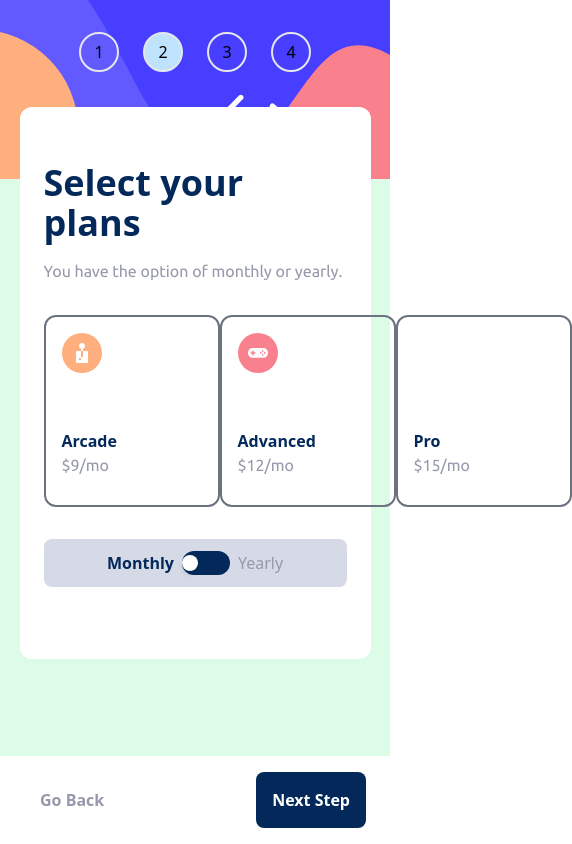
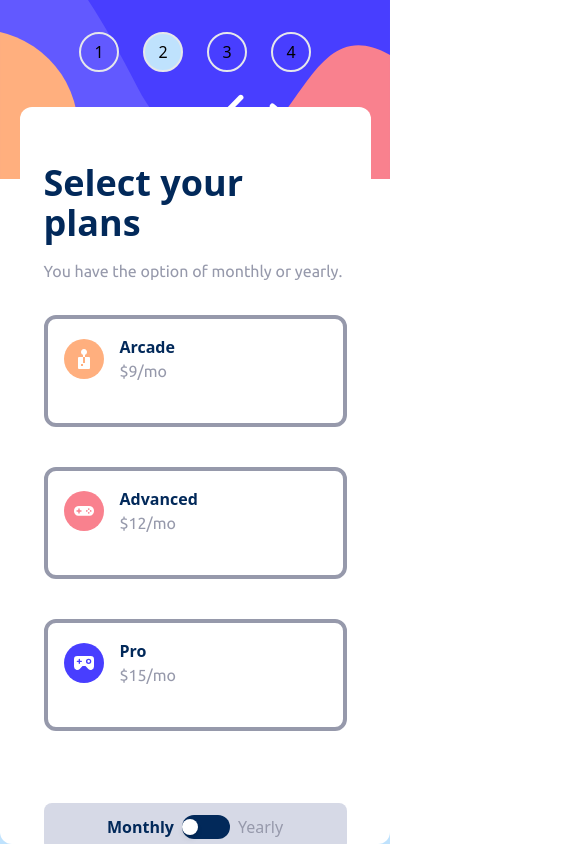
Before and after one commit to Yusuff4u2c/multi-step-form, a React (Vite) app: page / in a window 390 px wide. Both pictures are taken after a click on the button "Next Step". Shown: the top 844 px of the page, 572 px wide, since content can reach past the window. Built offline with nearby package versions, Linux system fonts and the light colour scheme.

Commit message:
step two responsiveness

```diff
--- a/src/App.jsx
+++ b/src/App.jsx
@@ -24,7 +24,7 @@ function App() {
 
   return (
     <div className="bg-[#bfe2fd] flex justify-center items-center h-screen">
-      <div className="flex flex-col lg:flex-row items-center lg:items-start bg-green-100 gap-10 w-full lg:w-[85%] xl:w-[65%] max-w-5xl rounded-xl h-screen lg:h-fit lg:min-h-[650px] py-0 lg:py-4 lg:px-4">
+      <div className="flex flex-col lg:flex-row items-center lg:items-start bg-white gap-10 w-full lg:w-[85%] xl:w-[65%] max-w-5xl rounded-xl h-screen lg:h-fit lg:min-h-[650px] py-0 lg:py-4 lg:px-4">
         <div className="h-[30%] lg:h-full w-full  lg:w-2/6 relative">
           {/* background image container */}
           <div className="w-full h-full lg:rounded-xl overflow-hidden">
@@ -81,7 +81,7 @@ function App() {
               Go Back
             </button>
             <button
-              className={`mt-10 p-4 rounded-lg text-white font-bold bg-[#02295a] `}
+              className={`mt-10 p-4 rounded-lg text-white sm-float-right font-bold bg-[#02295a] `}
               type="submit"
               onClick={handleNext}
             >
--- a/src/components/card.jsx
+++ b/src/components/card.jsx
@@ -3,9 +3,9 @@ import React from "react";
 const Card = ({ plan, price, src }) => {
   return (
     <div>
-      <div className="card border-2 h-48 w-44 rounded-xl border-gray-500">
-        <div className="p-4">
-          <img className="w-10 h-10 mb-14" src={src} alt="" />
+      <div className="card border-4  border-[#9699ab] mb-10 h-28 lg:h-48 w-full lg:w-44 rounded-xl">
+        <div className="p-4 flex items-center gap-4">
+          <img className="w-10 h-10 lg:mb-14" src={src} alt="" />
           <div>
             <h1 className="font-bold text-[#02295a]">{plan}</h1>
             <p className="text-[#9699ab]">{price}</p>
--- a/src/step-two.jsx
+++ b/src/step-two.jsx
@@ -14,10 +14,10 @@ const Steptwo = () => {
       <p className="mb-8 text-3x1 text-[#9699ab]">
         You have the option of monthly or yearly.
       </p>
-      <div className=" flex justify-between">
+      <div className=" flex  flex-col justify-between lg:flex-row">
         <Card src={arcade} plan="Arcade" price="$9/mo" />
         <Card src={advanced} plan="Advanced" price="$12/mo" />
-        <Card src={check} plan="Pro" price="$15/mo" />
+        <Card src={pro} plan="Pro" price="$15/mo" />
       </div>
       <div className=" w-full flex justify-center bg-[#d6d9e6] my-8 rounded-lg p-3">
         <ToggleButton />
```
